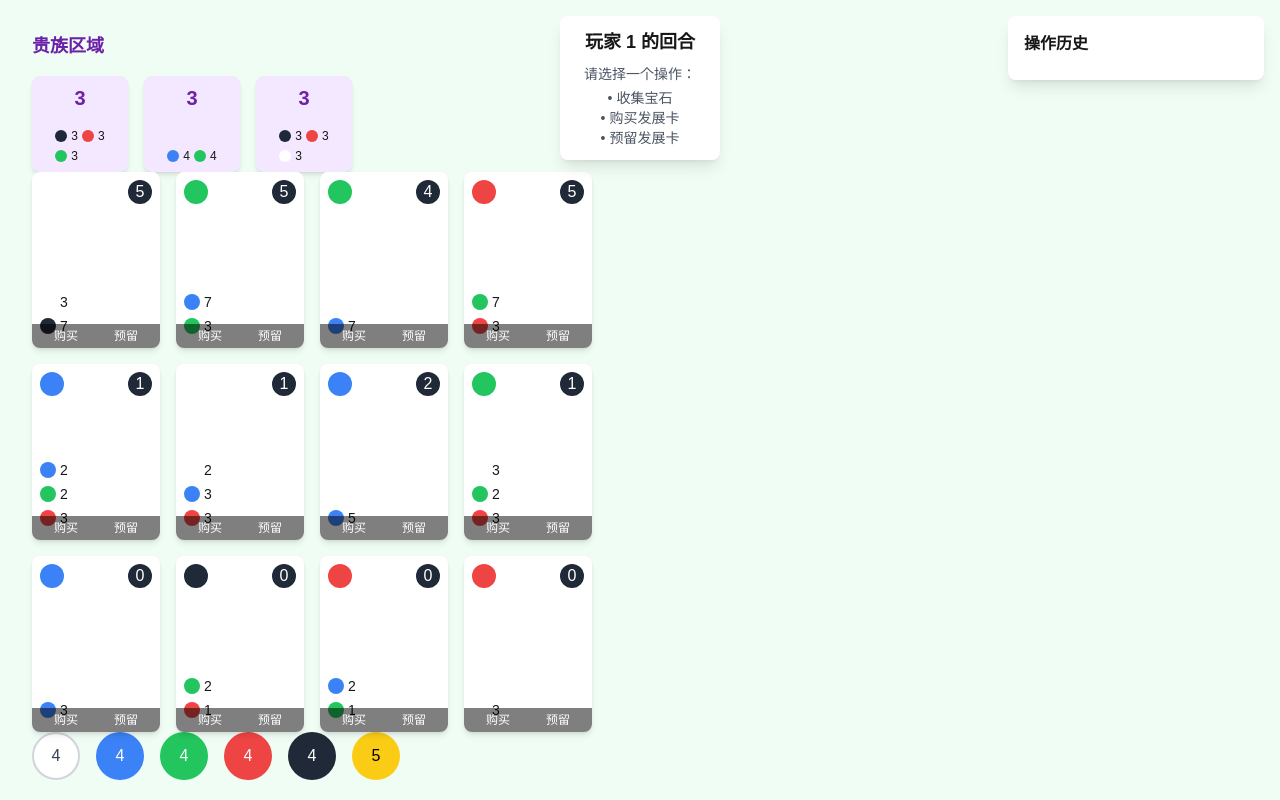
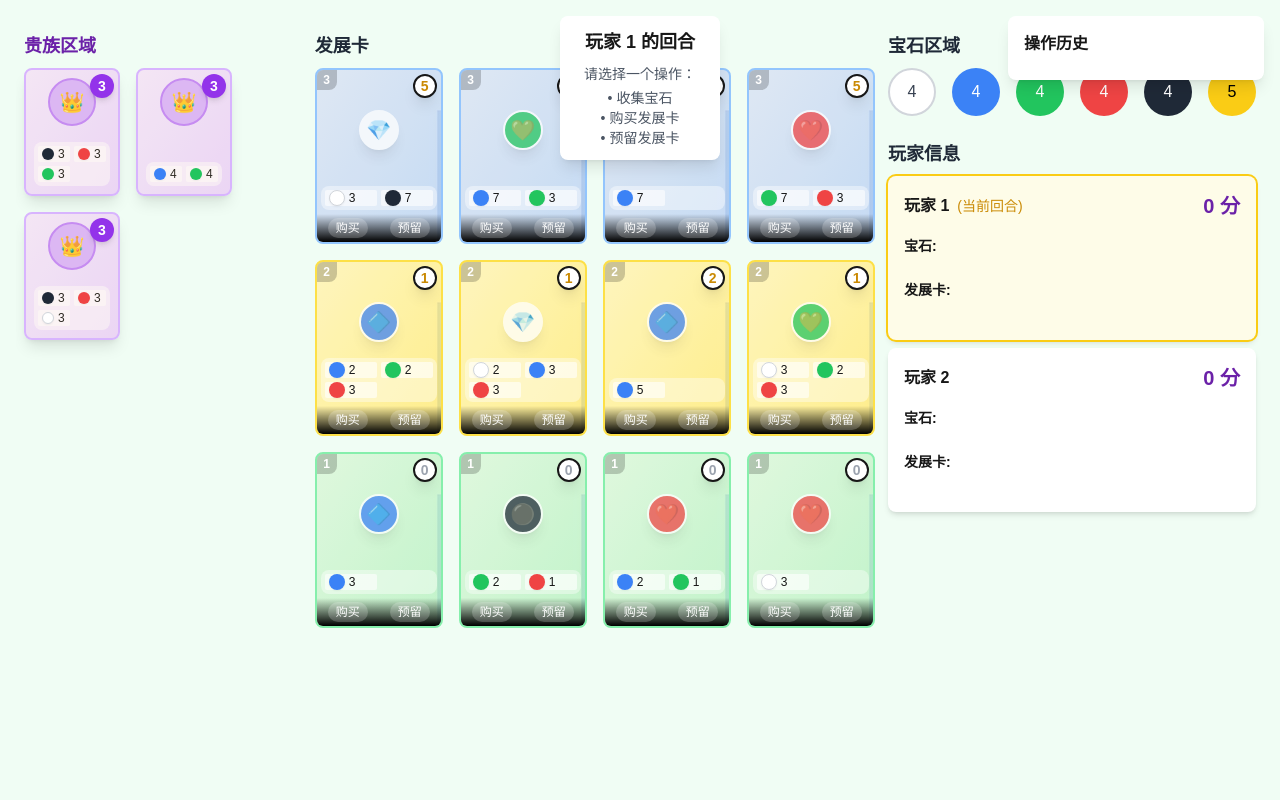
Before and after one commit to FiringJ/splendor-client, a Next.js app: page /game in a window 1280 px wide. Shown: the top 800 px of the page. Built offline with nearby package versions, Linux system fonts and the light colour scheme.

Commit message:
feat: 璀璨宝石

```diff
--- a/app/components/game/Card.tsx
+++ b/app/components/game/Card.tsx
@@ -10,7 +10,7 @@ interface CardProps {
 }
 
 const gemColors: Record<GemType, string> = {
-  diamond: 'text-gray-700 bg-white',
+  diamond: 'text-gray-700 bg-white border border-gray-300',
   sapphire: 'text-white bg-blue-500',
   emerald: 'text-white bg-green-500',
   ruby: 'text-white bg-red-500',
@@ -18,55 +18,109 @@ const gemColors: Record<GemType, string> = {
   gold: 'text-black bg-yellow-400'
 };
 
+const levelColors = {
+  1: 'from-green-100 to-green-200 border-green-300',
+  2: 'from-yellow-100 to-yellow-200 border-yellow-300',
+  3: 'from-blue-100 to-blue-200 border-blue-300'
+};
+
 export const Card = ({ card, onPurchase, onReserve, disabled }: CardProps) => {
   return (
     <div className={`
-      relative w-32 h-44 rounded-lg shadow-md
-      ${disabled ? 'opacity-50' : 'hover:shadow-lg'}
-      transition-all duration-200
-      bg-white
+      relative w-32 h-44 rounded-lg
+      bg-gradient-to-br ${levelColors[card.level]}
+      border-2
+      ${disabled ? 'opacity-50' : 'hover:shadow-xl transform hover:-translate-y-1'}
+      transition-all duration-300 ease-in-out
+      overflow-hidden
     `}>
+      {/* 卡牌背景装饰 */}
+      <div className="absolute inset-0 bg-opacity-10">
+        <div className="w-full h-full bg-[url('/images/card-pattern.png')] bg-repeat opacity-10" />
+      </div>
+
+      {/* 卡牌等级指示器 */}
+      <div className="absolute top-0 left-0 w-5 h-5 flex items-center justify-center
+                    bg-black bg-opacity-20 rounded-br-lg">
+        <span className="text-white text-xs font-bold">{card.level}</span>
+      </div>
+
       {/* 卡牌点数 */}
-      <div className="absolute top-2 right-2 w-6 h-6 rounded-full bg-gray-800
-                    text-white flex items-center justify-center">
+      <div className="absolute top-1 right-1 w-6 h-6 rounded-full
+                    bg-white shadow-lg border-2 border-current
+                    flex items-center justify-center
+                    text-sm font-bold">
+        <span className={`${card.points > 0 ? 'text-yellow-600' : 'text-gray-400'}`}>
           {card.points}
+        </span>
       </div>
 
       {/* 产出宝石 */}
       <div className={`
-        absolute top-2 left-2 w-6 h-6 rounded-full
+        absolute top-10 left-1/2 transform -translate-x-1/2
+        w-10 h-10 rounded-full
         ${gemColors[card.gem]}
+        shadow-lg border-2 border-white
         flex items-center justify-center
-      `} />
+        animate-pulse
+      `}>
+        <span className="text-xl">{getGemEmoji(card.gem)}</span>
+      </div>
 
       {/* 费用区域 */}
-      <div className="absolute bottom-2 left-2 right-2">
+      <div className="absolute bottom-8 left-1 right-1
+                    bg-white bg-opacity-40 rounded-lg p-1">
+        <div className="grid grid-cols-2 gap-1">
           {Object.entries(card.cost).map(([gem, count]) => (
-          <div key={gem} className="flex items-center gap-1 mb-1">
-            <div className={`w-4 h-4 rounded-full ${gemColors[gem as GemType]}`} />
-            <span className="text-sm">{count}</span>
+            <div key={gem}
+              className="flex items-center gap-1 bg-white bg-opacity-60
+                          rounded-sm px-1">
+              <div className={`w-4 h-4 rounded-full ${gemColors[gem as GemType]}
+                            shadow-sm transform hover:scale-110 transition-transform`} />
+              <span className="text-xs font-medium">{count}</span>
             </div>
           ))}
+        </div>
       </div>
 
       {/* 操作按钮 */}
       {!disabled && (
-        <div className="absolute bottom-0 left-0 right-0 flex justify-around
-                      bg-black bg-opacity-50 rounded-b-lg p-1">
+        <div className="absolute bottom-0 left-0 right-0
+                      bg-gradient-to-t from-black to-transparent
+                      text-white py-1">
+          <div className="flex justify-around">
             <button
               onClick={onPurchase}
-            className="text-xs text-white hover:text-yellow-400"
+              className="px-2 py-0.5 rounded-full bg-white bg-opacity-20
+                       hover:bg-opacity-30 transition-all duration-200
+                       text-xs font-medium"
             >
               购买
             </button>
             <button
               onClick={onReserve}
-            className="text-xs text-white hover:text-yellow-400"
+              className="px-2 py-0.5 rounded-full bg-white bg-opacity-20
+                       hover:bg-opacity-30 transition-all duration-200
+                       text-xs font-medium"
             >
               预留
             </button>
+          </div>
         </div>
       )}
     </div>
   );
 };
+
+// 辅助函数：获取宝石对应的emoji
+const getGemEmoji = (gem: GemType): string => {
+  const emojiMap: Record<GemType, string> = {
+    diamond: '💎',
+    sapphire: '🔷',
+    emerald: '💚',
+    ruby: '❤️',
+    onyx: '⚫',
+    gold: '⭐'
+  };
+  return emojiMap[gem];
+};
--- a/app/components/game/GameBoard.tsx
+++ b/app/components/game/GameBoard.tsx
@@ -18,9 +18,12 @@ export const GameBoard = () => {
   if (!gameState) return null;
 
   return (
-    <div className="flex flex-col gap-6 p-4">
+    <div className="flex flex-col gap-2 p-2 max-h-screen overflow-auto">
+      <div className="flex justify-between items-start gap-2">
         <GameStatus />
         <ActionHistory />
+      </div>
+
       {confirmDialog && (
         <ConfirmDialog
           isOpen={confirmDialog.isOpen}
@@ -33,25 +36,32 @@ export const GameBoard = () => {
           onCancel={() => useGameStore.getState().hideConfirm()}
         />
       )}
-      <div className="game-area">
-        {/* 贵族区域 */}
-        <div className="nobles-area">
+
+      <div className="game-area grid grid-cols-[1fr_2fr_1fr] gap-2">
+        {/* 左侧：贵族区域 */}
+        <div className="nobles-area flex flex-col gap-2">
+          <h3 className="text-lg font-bold text-purple-800">贵族区域</h3>
+          <div className="grid grid-cols-1 gap-2">
             <NobleDisplay nobles={gameState.nobles} />
           </div>
+        </div>
 
-        {/* 卡牌区域 */}
-        <div className="cards-area">
+        {/* 中间：卡牌区域 */}
+        <div className="cards-area flex flex-col gap-2">
+          <h3 className="text-lg font-bold text-gray-800">发展卡</h3>
           <CardDisplay cards={gameState.cards} />
         </div>
 
-        {/* 宝石区域 */}
+        {/* 右侧：宝石和玩家信息 */}
+        <div className="right-area flex flex-col gap-2">
           <div className="gems-area">
+            <h3 className="text-lg font-bold text-gray-800 mb-2">宝石区域</h3>
             <GemToken gems={gameState.gems} />
           </div>
-      </div>
 
-      {/* 玩家区域 */}
-      <div className="players-area">
+          <div className="players-area mt-4">
+            <h3 className="text-lg font-bold text-gray-800 mb-2">玩家信息</h3>
+            <div className="flex flex-col gap-2">
               {gameState.players.map((player: Player, index: number) => (
                 <PlayerPanel
                   key={player.id}
@@ -61,5 +71,8 @@ export const GameBoard = () => {
               ))}
             </div>
           </div>
+        </div>
+      </div>
+    </div>
   );
 };
--- a/app/components/game/Noble.tsx
+++ b/app/components/game/Noble.tsx
@@ -7,7 +7,7 @@ interface NobleProps {
 }
 
 const gemColors: Record<GemType, string> = {
-  diamond: 'text-gray-700 bg-white',
+  diamond: 'text-gray-700 bg-white border border-gray-300',
   sapphire: 'text-white bg-blue-500',
   emerald: 'text-white bg-green-500',
   ruby: 'text-white bg-red-500',
@@ -17,21 +17,43 @@ const gemColors: Record<GemType, string> = {
 
 export const Noble = ({ noble }: NobleProps) => {
   return (
-    <div className="w-24 h-24 rounded-lg bg-purple-100 shadow-md p-2
-                    flex flex-col items-center justify-between">
+    <div className="w-24 h-32 rounded-lg bg-gradient-to-br from-purple-100 to-purple-200
+                    shadow-lg hover:shadow-xl transition-all duration-300
+                    border-2 border-purple-300 p-2
+                    flex flex-col items-center justify-between
+                    relative overflow-hidden">
+      {/* 装饰背景 */}
+      <div className="absolute top-0 left-0 w-full h-full opacity-10">
+        <div className="w-full h-full bg-[url('/images/noble-pattern.png')] bg-repeat" />
+      </div>
+
+      {/* 头像区域 */}
+      <div className="w-12 h-12 rounded-full bg-purple-300 border-2 border-purple-400
+                    flex items-center justify-center overflow-hidden">
+        <div className="text-xl">👑</div>
+      </div>
+
       {/* 点数 */}
-      <div className="text-xl font-bold text-purple-800">
+      <div className="absolute top-1 right-1 w-6 h-6 rounded-full
+                    bg-purple-600 text-white
+                    flex items-center justify-center
+                    text-sm font-bold shadow-md">
         {noble.points}
       </div>
 
       {/* 要求 */}
-      <div className="grid grid-cols-2 gap-1">
-        {Object.entries(noble.requirements).map(([gem, count]) => (
-          <div key={gem} className="flex items-center gap-1">
-            <div className={`w-3 h-3 rounded-full ${gemColors[gem as GemType]}`} />
-            <span className="text-xs">{count}</span>
-          </div>
-        ))}
+      <div className="w-full bg-white bg-opacity-50 rounded-lg p-1">
+        <div className="grid grid-cols-2 gap-1">
+          {Object.entries(noble.requirements).map(([gem, count]) => (
+            <div key={gem}
+              className="flex items-center gap-1 bg-white bg-opacity-60
+                          rounded-sm px-1">
+              <div className={`w-3 h-3 rounded-full ${gemColors[gem as GemType]}
+                            shadow-sm transform hover:scale-110 transition-transform`} />
+              <span className="text-xs font-medium">{count}</span>
+            </div>
+          ))}
+        </div>
       </div>
     </div>
   );
--- a/app/components/game/NobleDisplay.tsx
+++ b/app/components/game/NobleDisplay.tsx
@@ -19,7 +19,6 @@ export const NobleDisplay = ({ nobles }: NobleDisplayProps) => {
 
   return (
     <div className="flex flex-col gap-4">
-      <h3 className="text-lg font-bold text-purple-800">贵族区域</h3>
       <div className="flex gap-4 flex-wrap">
         {nobles.map((noble) => {
           const canAcquire = GameValidator.canAcquireNoble(noble, currentPlayer);
```
Also changed, not shown: public/images/card-pattern.png (added), public/images/noble-pattern.png (added). Lines whose indentation alone changed are shown as unchanged.
